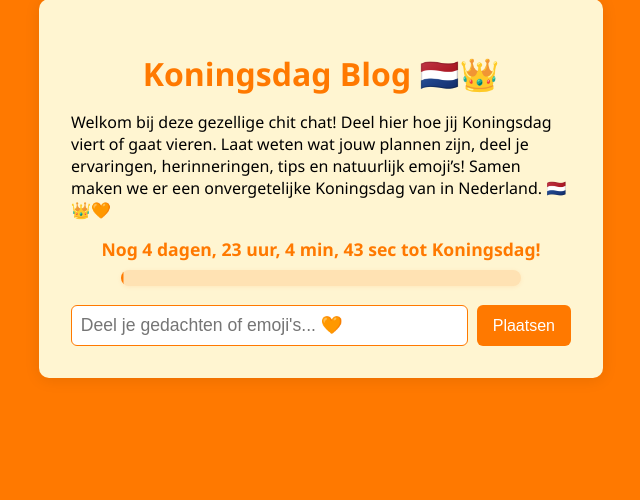
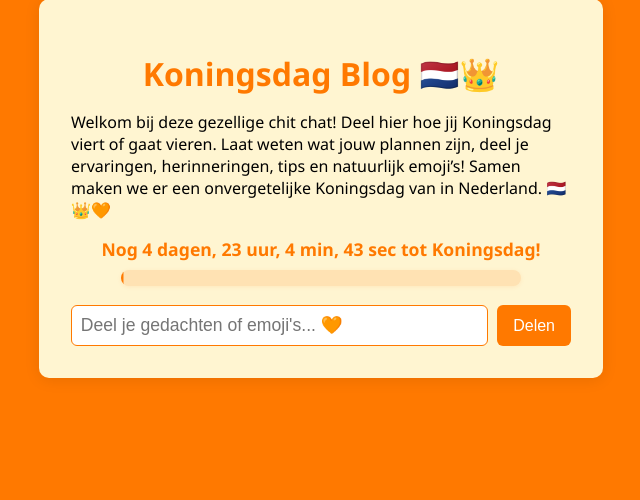
Before and after one commit to theookyere/kingsday-ui-blog, a Flask app: page / in a window 1280 px wide. Shown: the part 41-541 px from the top of the page, without its empty margins (319-959 px from the left). Run offline with Flask 3, Linux system fonts and the light colour scheme; data that the repository does not hold is empty.

Commit message:
Add files via upload

```diff
--- a/templates/index.html
+++ b/templates/index.html
@@ -18,7 +18,7 @@
         </div>
         <form id="postForm">
             <input type="text" id="text" maxlength="240" placeholder="Deel je gedachten of emoji's... 🧡" autocomplete="off" required>
-            <button type="submit">Plaatsen</button>
+            <button type="submit">Delen</button>
         </form>
         <div id="posts"></div>
     </div>
```
